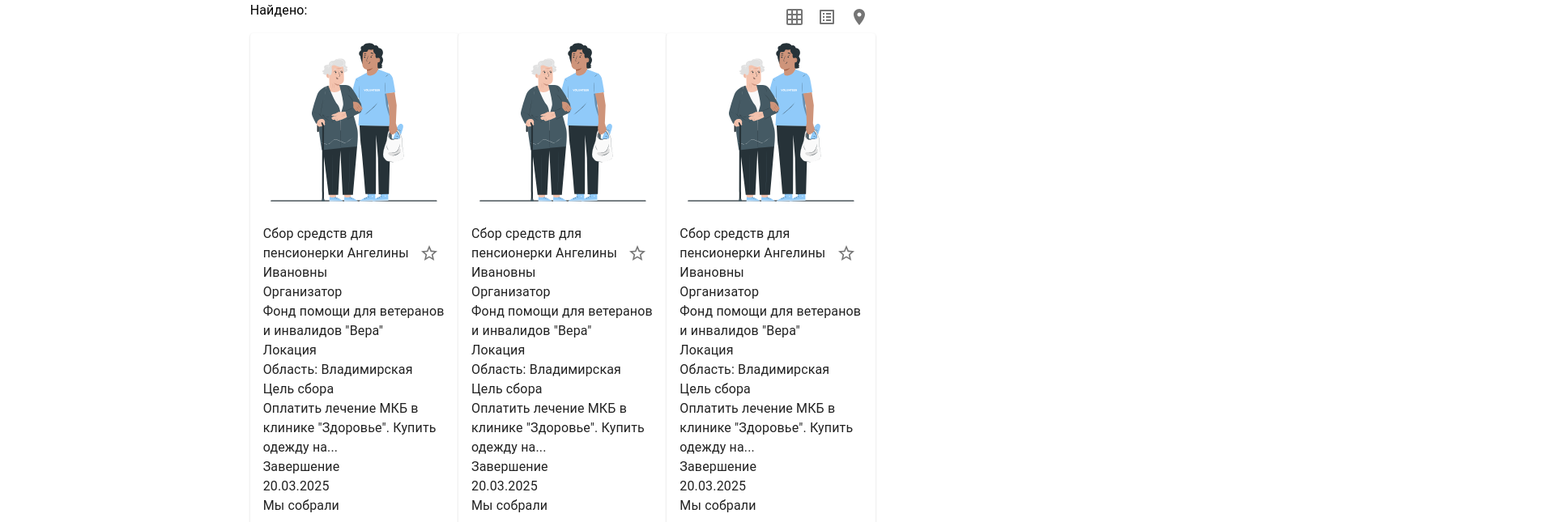
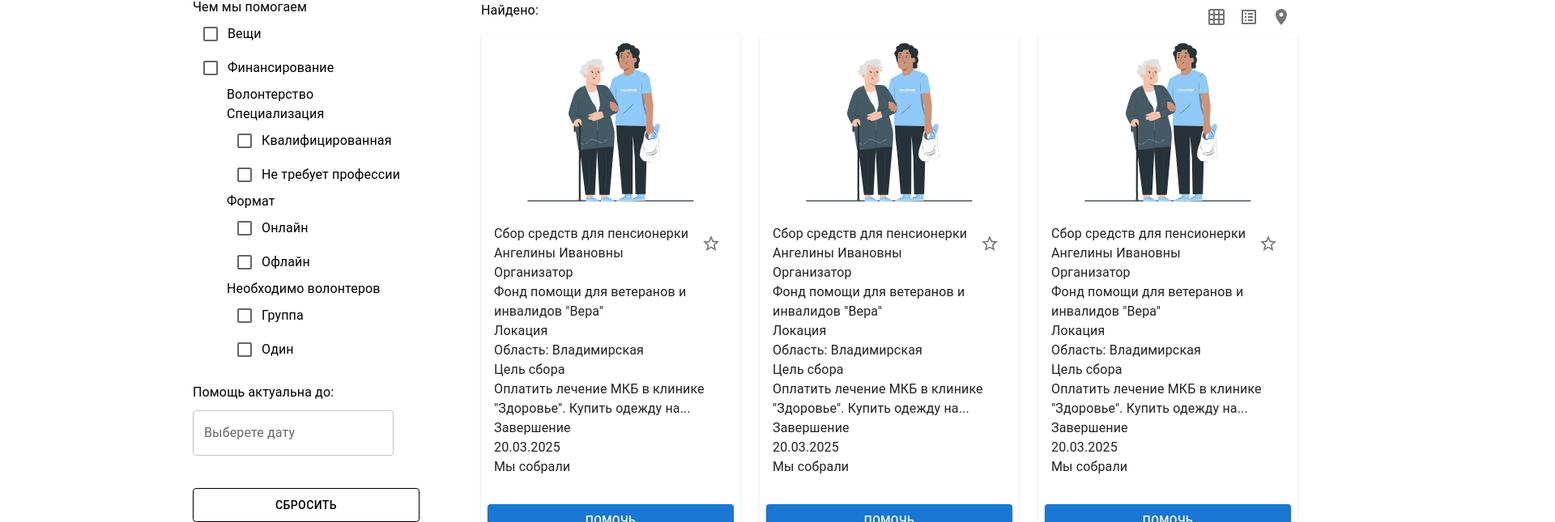
Before and after one commit to bril95/React-event, a React (Vite) app: page / in a window 1280 px wide. Shown: the part 271-916 px from the top of the page at 81% size, 1920 px wide, since content can reach past the window. Built offline with nearby package versions, Linux system fonts and the light colour scheme.

Commit message:
add FilterBar

```diff
--- a/package.json
+++ b/package.json
@@ -10,13 +10,18 @@
     "preview": "vite preview"
   },
   "dependencies": {
+    "@date-io/date-fns": "^3.0.0",
     "@emotion/react": "^11.13.3",
     "@emotion/styled": "^11.13.0",
     "@hookform/resolvers": "^3.9.1",
     "@mui/icons-material": "^6.1.6",
+    "@mui/lab": "^6.0.0-beta.16",
     "@mui/material": "^6.1.6",
+    "@mui/x-date-pickers": "^7.22.3",
     "@reduxjs/toolkit": "^2.3.0",
     "axios": "^1.7.7",
+    "date-fns": "^3.6.0",
+    "dayjs": "^1.11.13",
     "react": "^18.3.1",
     "react-dom": "^18.3.1",
     "react-hook-form": "^7.53.2",
--- a/src/Pages/Layout.tsx
+++ b/src/Pages/Layout.tsx
@@ -8,6 +8,8 @@ const Layout = () => (
     sx={{
       display: 'flex',
       flexDirection: 'column',
+      width: '1920px',
+      boxSizing: 'border-box',
       // minHeight: '100vh',
       pl: '210px',
       pr: '210px',
--- a/src/Pages/catalog/CatalogPage.tsx
+++ b/src/Pages/catalog/CatalogPage.tsx
@@ -13,7 +13,6 @@ const CatalogPage = () => {
       }}>
         <FilterBar />
         <Box sx={{
-          width: '100%'
         }}>
           <SearchBar />
           <CardProfile />
--- a/src/Pages/catalog/card/CardProfile.tsx
+++ b/src/Pages/catalog/card/CardProfile.tsx
@@ -9,7 +9,8 @@ const CardProfile = () => {
     }}>
       <HeaderCardProfile />
       <Box sx={{
-        display: 'flex'
+        display: 'flex',
+        gap: '24px'
       }}>
         <CardInfo />
         <CardInfo />
--- a/src/Pages/catalog/filter/FilterBar.tsx
+++ b/src/Pages/catalog/filter/FilterBar.tsx
@@ -1,11 +1,33 @@
-import { Box } from "@mui/material"
+import { Box, Button, Typography } from "@mui/material"
+import Volunteers from "./Volunteers";
+import HelpDeadline from "./HelpDeadline";
+import HelpCheckbox from "./HelpCheckbox";
 
 const FilterBar = () => {
   return (
     <Box sx={{
+      padding: '20px',
       width: '320px',
+      boxSizing: 'border-box',
     }}>
-      Filter
+      <Typography>Фильтрация</Typography>
+      <HelpCheckbox title={'Комы мы помогаем'} labels={['Пенсионеры', 'Дома престарелых']} />
+      <HelpCheckbox title={'Чем мы помогаем'} labels={['Вещи', 'Финансирование']} />
+      <Volunteers />
+      <HelpDeadline />
+      <Button sx={{
+            width: '100%',
+            boxSizing: 'border-box',
+            height: '42px',
+            mt: '40px',
+            backgroundColor: '#fff',
+            color: '#000',
+            borderColor: '#000',
+          }}
+          variant="outlined"
+          type="submit">
+        Сбросить
+      </Button>
     </Box>
   )
 };
--- /dev/null
+++ b/src/Pages/catalog/filter/HelpCheckbox.tsx
@@ -0,0 +1,21 @@
+import { Box, FormControlLabel, FormGroup, Typography, Checkbox } from "@mui/material";
+
+interface HelpCheckboxProps {
+  title: string;
+  labels: string[];
+}
+
+const HelpCheckbox: React.FC<HelpCheckboxProps> = ({ title, labels }) => {
+  return (
+    <Box>
+      <Typography>{title}</Typography>
+      <FormGroup sx={{ ml: '12px' }}>
+        {labels.map((el, index) => (
+          <FormControlLabel key={index} control={<Checkbox />} label={el} />
+        ))}
+      </FormGroup>
+    </Box>
+  );
+};
+
+export default HelpCheckbox;
--- /dev/null
+++ b/src/Pages/catalog/filter/HelpDeadline.tsx
@@ -0,0 +1,19 @@
+import { Box, Typography } from "@mui/material";
+import { LocalizationProvider, DatePicker } from '@mui/x-date-pickers';
+import { AdapterDayjs } from '@mui/x-date-pickers/AdapterDayjs';
+
+
+const HelpDeadline = () => {
+  return (
+    <Box>
+      <Typography sx={{
+        mt: '20px',
+        mb: '10px'
+      }}>Помощь актуальна до:</Typography>
+      <LocalizationProvider dateAdapter={AdapterDayjs}>
+        <DatePicker label="Выберете дату" format="DD-MM-YYYY" />
+      </LocalizationProvider>
+    </Box>
+  )};
+
+export default HelpDeadline;
--- /dev/null
+++ b/src/Pages/catalog/filter/Volunteers.tsx
@@ -0,0 +1,16 @@
+import { Box, Typography } from "@mui/material";
+import HelpCheckbox from "./HelpCheckbox";
+
+const Volunteers = () => {
+  return (
+    <Box sx={{
+      pl: '42px'
+    }}>
+      <Typography>Волонтерство</Typography>
+      <HelpCheckbox title={'Специализация'} labels={['Квалифицированная', 'Не требует профессии']} />
+      <HelpCheckbox title={'Формат'} labels={['Онлайн', 'Офлайн']} />
+      <HelpCheckbox title={'Необходимо волонтеров'} labels={['Группа', 'Один']} />
+    </Box>
+  )};
+
+export default Volunteers;
```
Also changed, not shown: 1 other file (tests, documents, lock files or other folders).
